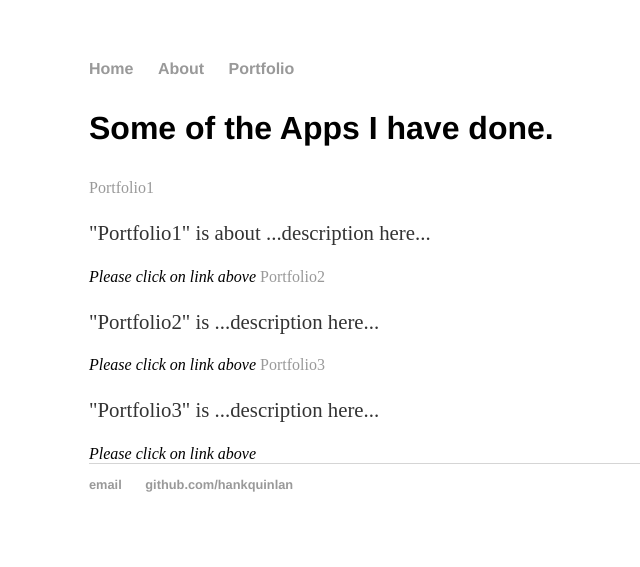
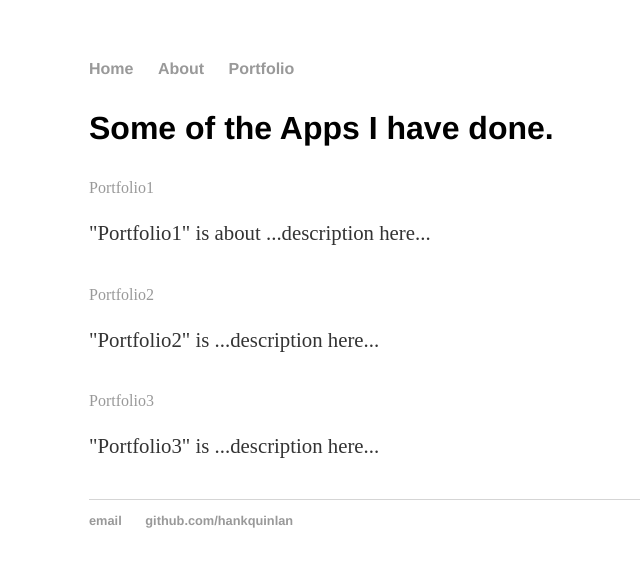
Before and after one commit to rodstaff/rodstaff.github.io, a Jekyll site: the page built from portfolio/index.html, in a window 1280 px wide. Shown: the top 567 px of the page, without its empty margins (103-743 px from the left). Built offline with Jekyll 4.4.1, drawn with Linux system fonts in a browser that asks for light colours.

Commit message:
modified index.html

```diff
--- a/about/index.html
+++ b/about/index.html
@@ -5,5 +5,4 @@ title: About
 <div>
      <h3>My Background</h3>
      <p>I worked as a design engineer creating analog circuits in the area of battery management...</p>
-     <em>Please click on my portfolios page.  Thank you!</em>
 </div>
--- a/index.html
+++ b/index.html
@@ -5,7 +5,7 @@
 <div class="blurb">
 	<h2>Welcome to my website!</h2>
 	<p>Relax and enjoy my mini showcase...</p>
-	<em>Please click the links above and below.  Thank you!</em>
+	<em>Thank you!</em>
 
 <!--         <a href="/about">Read more about my life...</a> -->
 
--- a/portfolio/index.html
+++ b/portfolio/index.html
@@ -5,14 +5,11 @@ title: Portfolio
 <div>
      <h3>Some of the Apps I have done.</h3>
 	     <a href="">Portfolio1</a>
-	     <p>"Portfolio1" is about ...description here...</p>
-         <em>Please click on link above</em>
+	     <p>"Portfolio1" is about ...description here...</p><br/>
 
          <a href="">Portfolio2</a>
-         <p>"Portfolio2" is ...description here...</p>
-         <em>Please click on link above</em>
+         <p>"Portfolio2" is ...description here...</p><br/>
 
 	     <a href="">Portfolio3</a>
-	     <p>"Portfolio3" is ...description here...</p>
-	     <em>Please click on link above</em>
+	     <p>"Portfolio3" is ...description here...</p><br/>
 </div>
```
